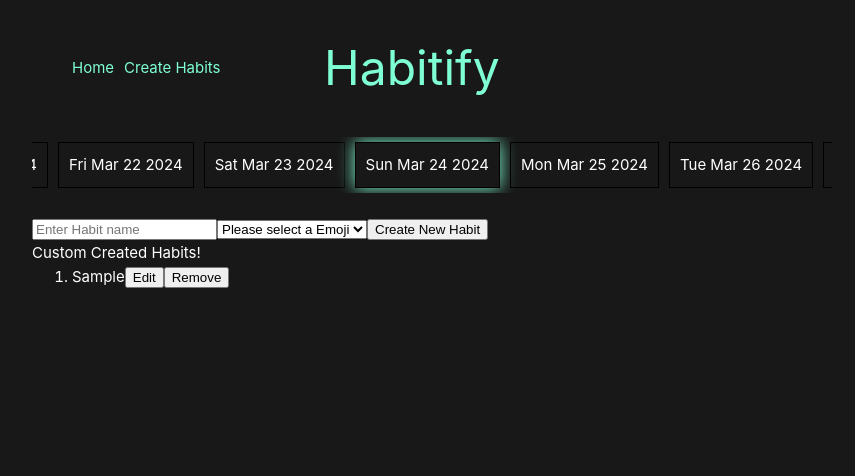
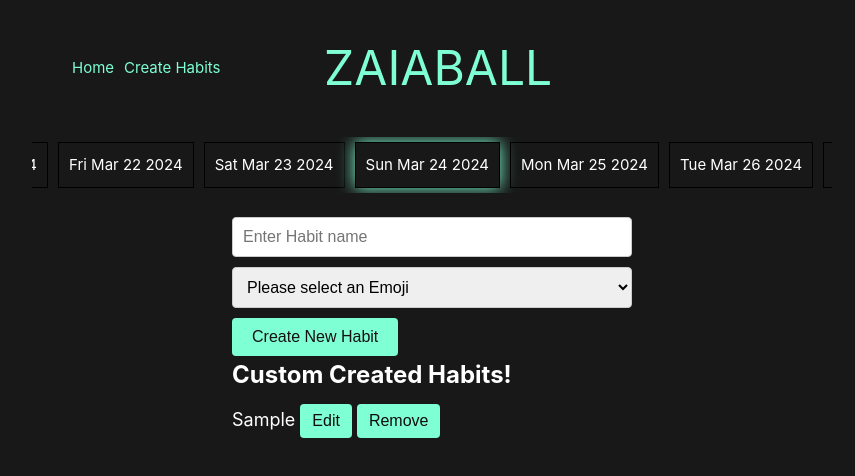
Before and after one commit to henriits/habit_tracker_vue, a Vue app in the folder habit-tracker/: page /create_habits in a window 1280 px wide. Both pictures are taken after typing "Sample" into the empty fields and a click on the button "Create New Habit". Shown: the top 476 px of the page, without its empty margins (208-1063 px from the left). Built offline with nearby package versions, Linux system fonts and the light colour scheme.

Commit message:
update with main style idea

```diff
--- a/habit-tracker/src/App.vue
+++ b/habit-tracker/src/App.vue
@@ -12,7 +12,7 @@ import DatesView from './components/DatesView.vue';
         <nav class="nav-bar">
             <RouterLink to="/">Home</RouterLink>
             <RouterLink to="/create_habits">Create Habits</RouterLink>
-            <h1 class="title">Habitify</h1>
+            <h1 class="title">ZAIABALL</h1>
         </nav>
         <div class="container">
             <DatesView></DatesView>
--- a/habit-tracker/src/components/AddHabitForm.vue
+++ b/habit-tracker/src/components/AddHabitForm.vue
@@ -1,14 +1,14 @@
 <template>
     <div>
-        <form @submit.prevent="addHabit">
-            <input class="custom-select" type="text" id="habitName" v-model="habitName" required
-                placeholder="Enter Habit name">
+        <form @submit.prevent="addHabit" class="habit-form">
+            <input type="text" id="habitName" v-model="habitName" required placeholder="Enter Habit name"
+                class="habit-input">
 
-            <select v-model="selectedEmoji" id="habitEmoji" class="custom-select">
-                <option disabled value="">Please select a Emoji</option>
+            <select v-model="selectedEmoji" id="habitEmoji" class="habit-select">
+                <option disabled value="">Please select an Emoji</option>
                 <option v-for="emoji in emojis" :key="emoji.value" :value="emoji.value">{{ emoji.label }}</option>
             </select>
-            <button type="submit" class="custom-select">Create New Habit</button>
+            <button type="submit" class="habit-button">Create New Habit</button>
         </form>
     </div>
 </template>
@@ -50,3 +50,35 @@ export default {
     }
 };
 </script>
+
+<style scoped>
+.habit-form {
+    max-width: 400px;
+    margin: 0 auto;
+}
+
+.habit-input,
+.habit-select {
+    width: 100%;
+    padding: 10px;
+    margin-bottom: 10px;
+    border: 1px solid #ccc;
+    border-radius: 4px;
+    font-size: 16px;
+}
+
+.habit-button {
+    display: inline-block;
+    padding: 10px 20px;
+    background-color: aquamarine;
+    color: #161010;
+    border: none;
+    border-radius: 4px;
+    font-size: 16px;
+    cursor: pointer;
+}
+
+.habit-button:hover {
+    background-color: aqua;
+}
+</style>
--- a/habit-tracker/src/components/CreateHabits.vue
+++ b/habit-tracker/src/components/CreateHabits.vue
@@ -1,17 +1,19 @@
 <template>
     <!-- Use the AddHabitForm component -->
-    <AddHabitForm @add="addNewHabit"></AddHabitForm>
-    <div>Custom Created Habits!</div>
-    <ol>
-        <li v-for="(habit, index) in habits" :key="index">
-            <span v-if="!habit.editing">{{ habit.name }}</span>
-            <input v-else v-model="habit.name" @blur="saveEditedHabit(index)" />
-            <button type="button" @click="toggleEdit(index)">
-                {{ habit.editing ? 'Save' : 'Edit' }}
-            </button>
-            <button type="button" @click="removeHabit(index)">Remove</button>
-        </li>
-    </ol>
+    <div class="custom-created-habits">
+        <AddHabitForm @add="addNewHabit"></AddHabitForm>
+        <div class="habit-list-title">Custom Created Habits!</div>
+        <ol class="habit-list">
+            <li v-for="(habit, index) in habits" :key="index" class="habit-item">
+                <span v-if="!habit.editing" class="habit-name">{{ habit.name }}</span>
+                <input v-else v-model="habit.name" @blur="saveEditedHabit(index)" class="habit-edit-input" />
+                <button type="button" @click="toggleEdit(index)" class="habit-button">
+                    {{ habit.editing ? 'Save' : 'Edit' }}
+                </button>
+                <button type="button" @click="removeHabit(index)" class="habit-button">Remove</button>
+            </li>
+        </ol>
+    </div>
 </template>
 
 <script setup>
@@ -54,3 +56,53 @@ const saveEditedHabit = (index) => {
     saveHabitsToLocalStorage();
 };
 </script>
+
+
+<style scoped>
+.custom-created-habits {
+    max-width: 400px;
+    margin: 0 auto;
+}
+
+
+.habit-list-title {
+    font-size: 24px;
+    font-weight: bold;
+    margin-bottom: 10px;
+}
+
+.habit-list {
+    list-style-type: none;
+    padding: 0;
+}
+
+.habit-item {
+    margin-bottom: 10px;
+}
+
+.habit-name {
+    font-size: 18px;
+}
+
+.habit-edit-input {
+    font-size: 18px;
+    padding: 5px;
+    border: 1px solid #ccc;
+    border-radius: 4px;
+}
+
+.habit-button {
+    font-size: 16px;
+    padding: 8px 12px;
+    margin-left: 5px;
+    background-color: aquamarine;
+    color: #100d0d;
+    border: none;
+    border-radius: 4px;
+    cursor: pointer;
+}
+
+.habit-button:hover {
+    background-color: aqua;
+}
+</style>
--- a/habit-tracker/src/components/SelectHabitAndDate.vue
+++ b/habit-tracker/src/components/SelectHabitAndDate.vue
@@ -1,20 +1,18 @@
 <template>
-    <div class="container">
+    <div class="select-date-and-habit">
         <div class="main-content">
-            <h3>Select a Date:</h3>
-            <input type="date" v-model="selectedDate" aria-label="input" class="custom-date">
+            <h3 class="content-heading">Select a Date:</h3>
+            <input type="date" v-model="selectedDate" aria-label="input" class="custom-input">
 
-            <h3>Select a Habit:</h3>
+            <h3 class="content-heading">Select a Habit:</h3>
             <select v-model="selectedHabit" aria-label="select" class="custom-select">
                 <option disabled value="">Please select a habit</option>
-                <option v-for="(habit, index) in habits" :key="index" :value="habit.name">
-                    {{ habit.name }}
-                </option>
+                <option v-for="(habit, index) in habits" :key="index" :value="habit.name">{{ habit.name }}</option>
             </select>
 
             <br>
 
-            <button @click="attachHabitToSelectedDate" type="button" class="custom-select">
+            <button @click="attachHabitToSelectedDate" type="button" class="custom-button">
                 Attach Habit
             </button>
 
@@ -92,4 +90,39 @@ function attachHabitToSelectedDate() {
 
 </script>
 
-<style></style>
+<style>
+.select-date-and-habit {
+    max-width: 400px;
+    margin: 0 auto;
+
+}
+
+.content-heading {
+    margin-bottom: 5px;
+}
+
+.custom-input,
+.custom-select {
+    width: 100%;
+    padding: 10px;
+    margin-bottom: 10px;
+    border: 1px solid #ccc;
+    border-radius: 4px;
+    font-size: 16px;
+}
+
+.custom-button {
+    display: inline-block;
+    padding: 10px 20px;
+    background-color: aquamarine;
+    color: #0c0a0a;
+    border: none;
+    border-radius: 4px;
+    font-size: 16px;
+    cursor: pointer;
+}
+
+.custom-button:hover {
+    background-color: aqua;
+}
+</style>
```
